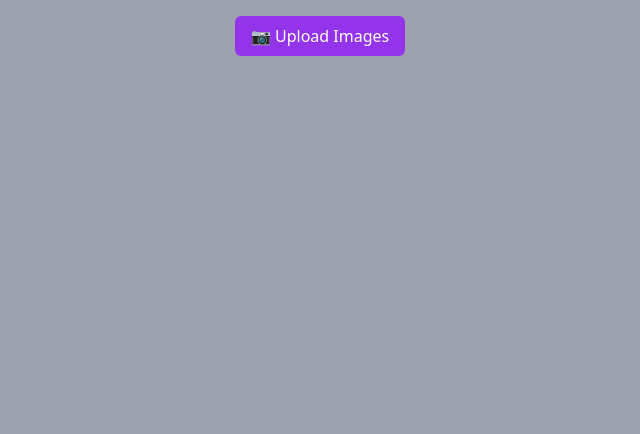
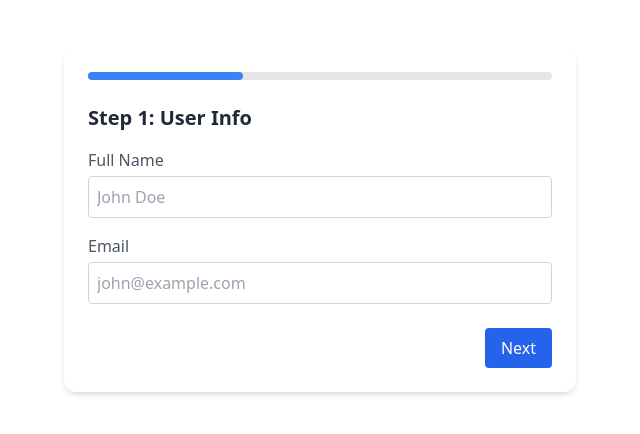
Before and after one commit to Kalyan199999/React-Components, a React (Create React App) app: page / in a window 1280 px wide. Shown: the top 434 px of the page, without its empty margins (320-960 px from the left). Built offline with nearby package versions, Linux system fonts and the light colour scheme.

Commit message:
otp updated!

```diff
--- a/src/components/LoadComponents.jsx
+++ b/src/components/LoadComponents.jsx
@@ -16,13 +16,14 @@ function LoadComponents() {
     <ToastContainer position="bottom-right" autoClose={3000} pauseOnHover={false} hideProgressBar={true} />
 
       {/* <PasswordStrength /> */}
-      {/* <MultiStepForm /> */}
+      <MultiStepForm />
       {/* <Combined /> */}
 
       {/* <div className="min-h-screen flex items-center justify-center bg-gray-100">
         <OtpInput />
       </div> */}
-      <ImageSelectedPreview />
+
+      {/* <ImageSelectedPreview /> */}
 
       {/* <div className="min-h-screen bg-gray-100 flex items-center justify-center">
         <ImageUpload />
--- a/src/components/otp/OtpInput.jsx
+++ b/src/components/otp/OtpInput.jsx
@@ -1,4 +1,6 @@
 import { useRef, useState } from 'react';
+
+import { toast } from 'react-toastify';
 
 const OtpInput = () => {
   const [otp, setOtp] = useState(Array(6).fill(''));
@@ -20,11 +22,14 @@ const OtpInput = () => {
     if (e.key === 'Backspace') {
       e.preventDefault(); // stop browser default backspace behavior
 
-      if (otp[index]) {
+      if (otp[index])
+        {
         const updatedOtp = [...otp];
         updatedOtp[index] = '';
         setOtp(updatedOtp);
-      } else if (index > 0) {
+      }
+      else if (index > 0)
+        {
         inputRefs.current[index - 1]?.focus();
         const updatedOtp = [...otp];
         updatedOtp[index - 1] = '';
@@ -36,9 +41,12 @@ const OtpInput = () => {
   const handleSubmit = () => {
     const enteredOtp = otp.join('');
     if (enteredOtp === '123456') {
-      alert('✅ OTP Verified');
+      // alert('✅ OTP Verified');
+      toast.success('OTP Verified');
+      setOtp(Array(6).fill(''))
     } else {
-      alert('❌ Invalid OTP');
+      // alert('❌ Invalid OTP');
+      toast.error('Invalid OTP');
     }
   };
 
```
